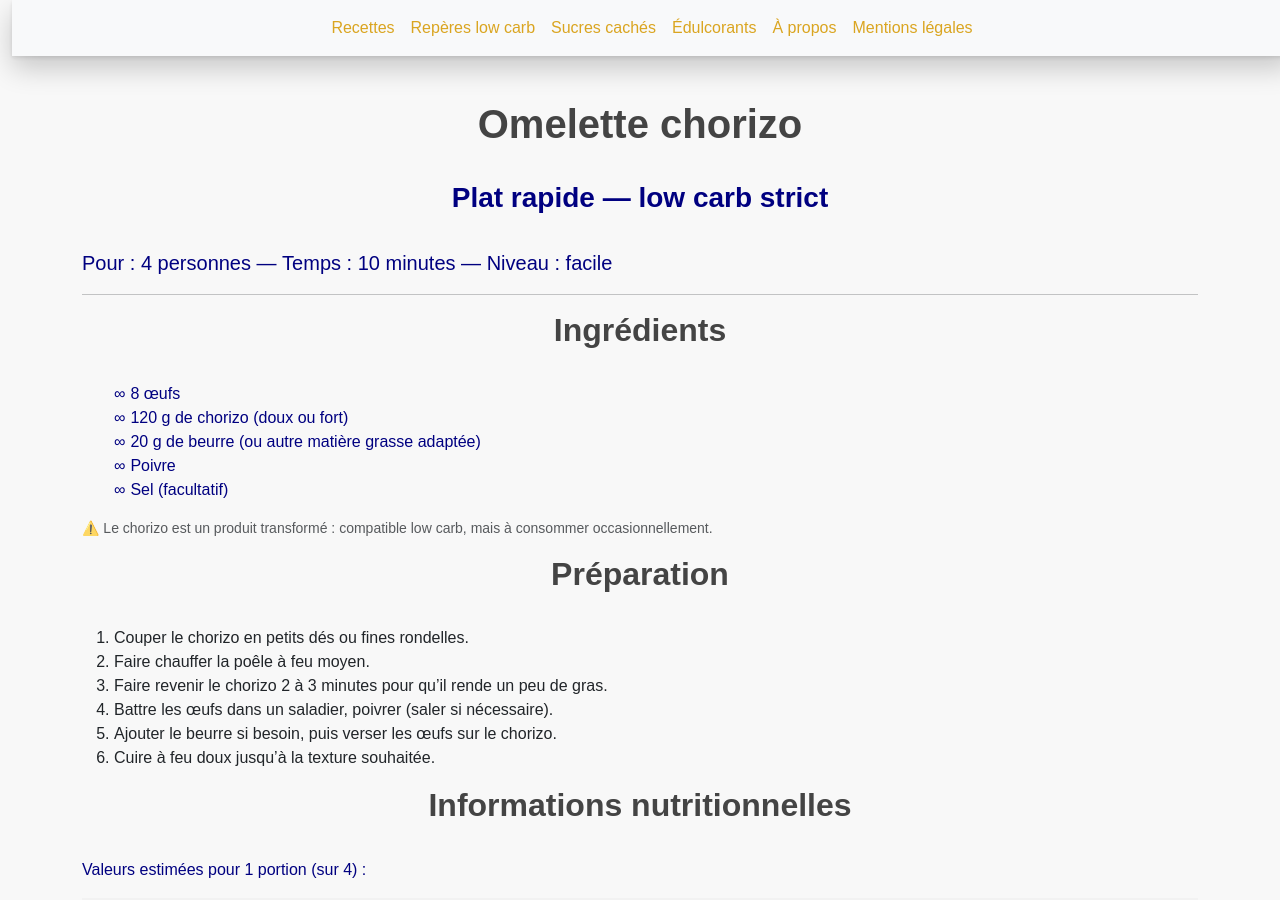
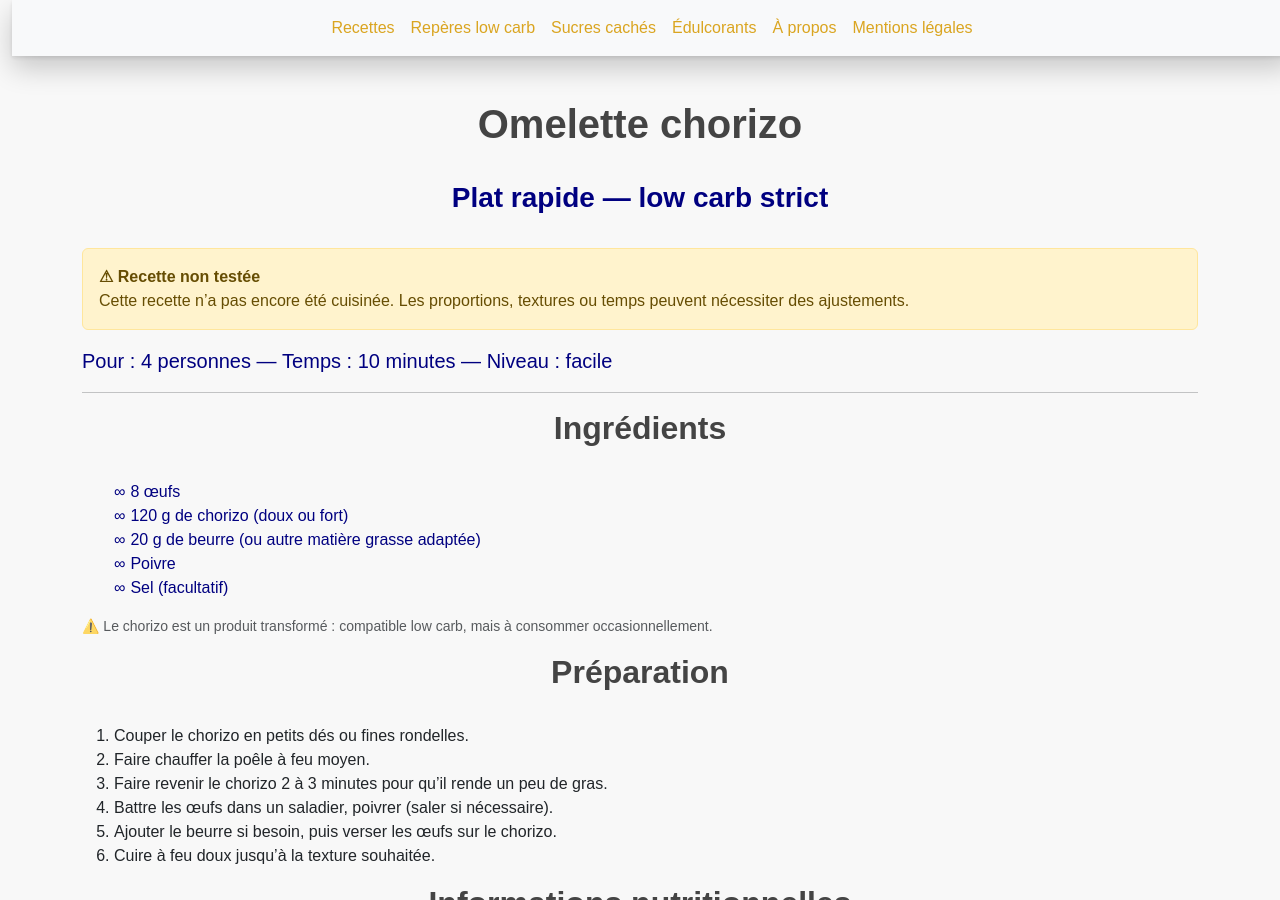
Before and after one commit to laurie-boissay/laurie-boissay.github.io, a Jekyll site: the page built from recettes/omelette-chorizo.html, in a window 1280 px wide and 900 px high. Built offline with Jekyll 4.4.1, drawn with Linux system fonts in a browser that asks for light colours; part of the change alters nothing that is shown.

Commit message:
Update bandeau-non-teste.html

```diff
--- a/_includes/bandeau-non-teste.html
+++ b/_includes/bandeau-non-teste.html
@@ -1,6 +1,11 @@
-{% if page.tags contains "non-teste" %}
-<div class="alert alert-warning" role="alert">
-  <strong>⚠ Recette non testée</strong><br>
-  Cette recette n’a pas encore été cuisinée. Les proportions, textures ou temps peuvent nécessiter des ajustements.
-</div>
+{% comment %}
+  Bandeau "recette non testée" basé sur le champ recipe_tested (bool).
+  Remplace l’ancienne logique basée sur le tag non-teste (tag non autorisé).
+{% endcomment %}
+
+{% if page.recipe_tested == false %}
+  <div class="alert alert-warning" role="alert">
+    <strong>⚠ Recette non testée</strong><br>
+    Cette recette n’a pas encore été cuisinée. Les proportions, textures ou temps peuvent nécessiter des ajustements.
+  </div>
 {% endif %}
```
